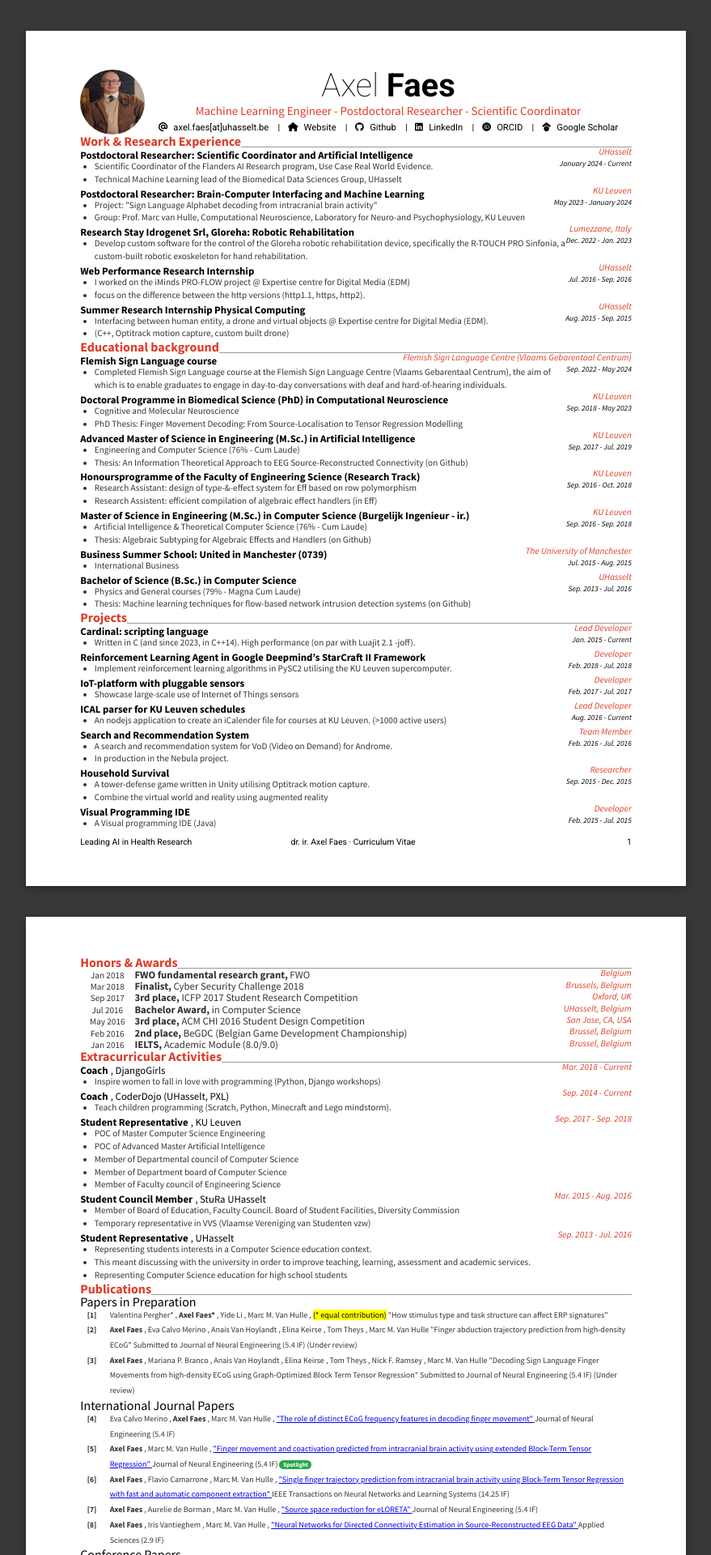
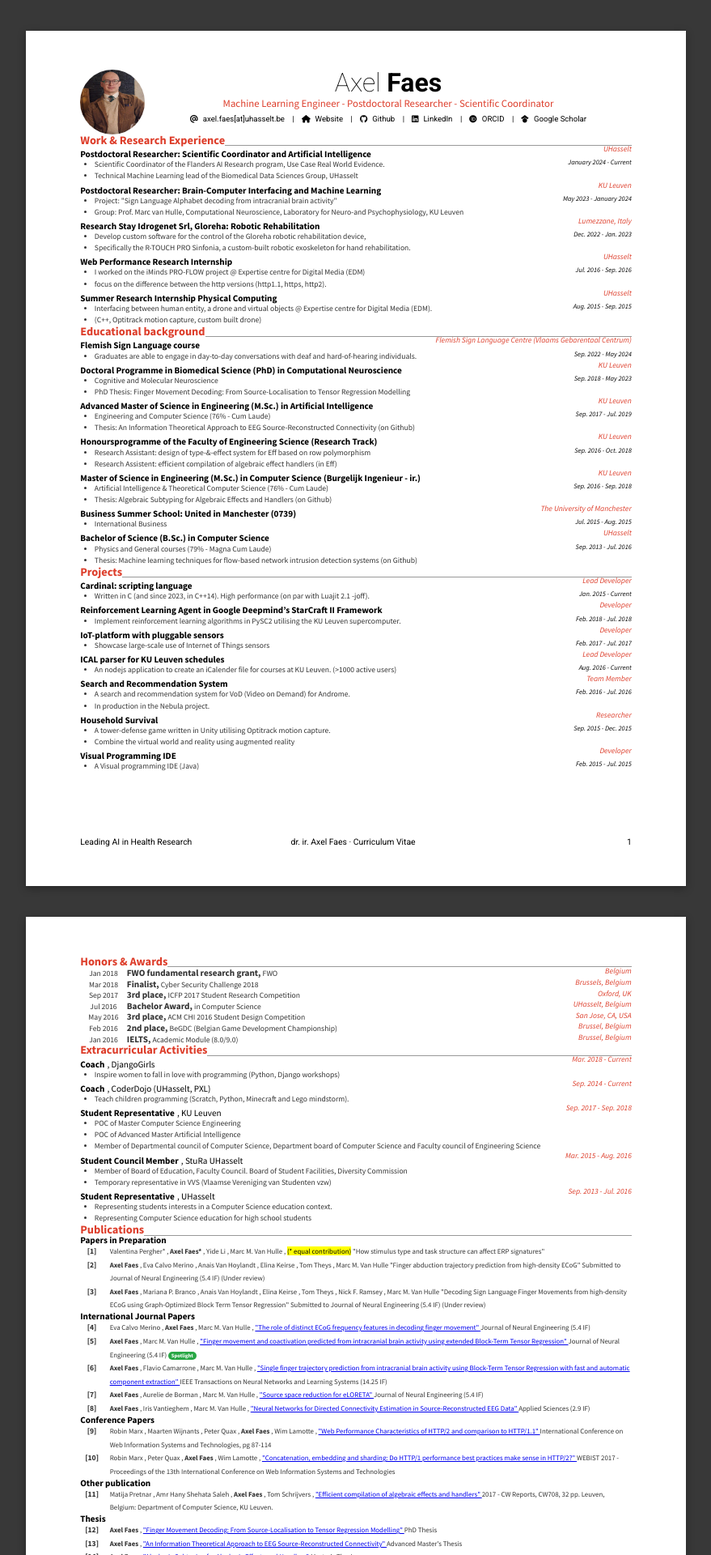
Before and after one commit to TheAxeC/theaxec.github.io, a Jekyll site: the page built from _pages/cv.md, in a window 1280 px wide. Shown: the top 1920 px of the page at 81% size, without its empty margins (200-1079 px from the left). Built offline with Jekyll 4.4.1, drawn with Linux system fonts in a browser that asks for light colours; a style sheet for code colours, icons or effects is not loaded; some of the changed text lies outside the part shown.

Commit message:
update font cv

```diff
--- a/_data/data.yml
+++ b/_data/data.yml
@@ -33,7 +33,8 @@ experience:
       duration: Dec. 2022 - Jan. 2023
       min: true
       about: |
-        Develop custom software for the control of the Gloreha robotic rehabilitation device, specifically the R-TOUCH PRO Sinfonia, a custom-built robotic exoskeleton for hand rehabilitation.
+        Develop custom software for the control of the Gloreha robotic rehabilitation device,
+        Specifically the R-TOUCH PRO Sinfonia, a custom-built robotic exoskeleton for hand rehabilitation.
       cover: /assets/images/covers/about-researchstay.webp
 
     - title: "Web Performance Research Internship"
@@ -62,7 +63,7 @@ education:
       duration: Sep. 2022 - May 2024
       min: true
       about: |
-        Completed Flemish Sign Language course at the Flemish Sign Language Centre (Vlaams Gebarentaal Centrum), the aim of which is to enable graduates to engage in day-to-day conversations with deaf and hard-of-hearing individuals.
+        Graduates are able to engage in day-to-day conversations with deaf and hard-of-hearing individuals.
       cover: /assets/images/covers/about-sign.webp
 
     - title: Doctoral Programme in Biomedical Science (PhD) in Computational Neuroscience
@@ -258,9 +259,7 @@ extracurricular:
       about: |
         POC of Master Computer Science Engineering
         POC of Advanced Master Artificial Intelligence
-        Member of Departmental council of Computer Science
-        Member of Department board of Computer Science
-        Member of Faculty council of Engineering Science
+        Member of Departmental council of Computer Science, Department board of Computer Science and Faculty council of Engineering Science
       cover: /assets/images/covers/about-representative.webp
 
     - title: Student Council Member
@@ -276,6 +275,5 @@ extracurricular:
       duration: Sep. 2013 - Jul. 2016
       about: |
         Representing students interests in a Computer Science education context.
-        This meant discussing with the university in order to improve teaching, learning, assessment and academic services.
         Representing Computer Science education for high school students
       cover: /assets/images/covers/about-representative.webp
--- a/_includes/widgets/pub_cv.html
+++ b/_includes/widgets/pub_cv.html
@@ -1,7 +1,8 @@
 {% assign publications = include.publications %}
 {% assign i = include.i %}
 
-{{publications.title}}
+<div class="section__subheading">{{publications.title}}</div>
+
 <table>
     {% for item in publications.papers %}
     {% if item.hide != true %}
--- a/_layouts/cv.html
+++ b/_layouts/cv.html
@@ -3,7 +3,7 @@
 <head>
     <title>{{ page.title }} - {{ site.data.website.header.intro }}</title>
     <meta charset="UTF-8">
-    <script defer src="https://use.fontawesome.com/releases/v6.5.1/js/all.js" integrity="sha384-8iPTk2s/jMVj81dnzb/iFR2sdA7u06vHJyyLlAd4snFpCl/SnyUjRrbdJsw1pGIl" crossorigin="anonymous" ></script>
+    <script defer src="https://use.fontawesome.com/releases/v6.5.1/js/all.js" integrity="sha384-3ve3u7etWcm2heCe4TswfZSAYSg2jR/EJxRHuKM5foOiKS8IJL/xRlvmjCaHELBz" crossorigin="anonymous" ></script>
 
     <link rel="stylesheet" href="https://cdnjs.cloudflare.com/ajax/libs/font-awesome/6.5.1/css/all.min.css" integrity="sha512-DTOQO9RWCH3ppGqcWaEA1BIZOC6xxalwEsw9c2QQeAIftl+Vegovlnee1c9QX4TctnWMn13TZye+giMm8e2LwA==" crossorigin="anonymous">
     <link rel="stylesheet" href="https://cdnjs.cloudflare.com/ajax/libs/academicons/1.9.1/css/academicons.min.css" integrity="sha512-b1ASx0WHgVFL5ZQhTgiPWX+68KjS38Jk87jg7pe+qC7q9YkEtFq0z7xCglv7qGIs/68d3mAp+StfC8WKC5SSAg==" crossorigin="anonymous" />
--- a/_pages/cv.md
+++ b/_pages/cv.md
@@ -219,21 +221,3 @@ permalink: /cv
         <span class="footer__pageNum">3</span>
     </footer>
 </div>
-
-<div class="page-break"></div>
-
-<div class="page">
-    <section class="publications">
-    <div class="section__heading">
-        <h1>{{site.data.publications.secondary-title}}</h1>
-        <span class="section__heading-underline"></span>
-    </div>
-    {% include widgets/pub_cv.html i=0
-        publications=site.data.publications.news %}
-    </section>
-    <footer>
-        <span class="footer__date">{{site.data.website.description.subtitle}}</span>
-        <span class="footer__text">{{site.data.website.description.title}} · {{site.data.data.personal.footer}}</span>
-        <span class="footer__pageNum">4</span>
-    </footer>
-</div>
--- a/assets/css/resume.css
+++ b/assets/css/resume.css
@@ -69,18 +69,18 @@ img {
   text-align: center; }
   .about-me .about-me__name {
     font-weight: 100;
-    font-size: 2.5em; }
+    font-size: 2em; }
     .about-me .about-me__name .about-me__last-name {
       font-weight: 700; }
   .about-me h6 {
-    font-size: 0.7em;
+    font-size: 0.6em;
     line-height: 1.4em; }
   .about-me .about-me__position {
     margin-top: 0.1em;
     color: #DD3D2A;
     font-family: 'Source Sans Pro';
     /* font-variant: small-caps; */
-    font-size: 0.9333rem; }
+    font-size: 0.8rem; }
   .about-me .about-me__address {
     font-weight: 500;
     font-style: italic;
@@ -104,7 +104,7 @@ section {
   section .section__heading {
     color: #DD3D2A;
     font-weight: 700;
-    font-size: 1rem;
+    font-size: 0.9rem;
     margin-bottom: 0em;
     display: flex;
     flex-direction: row; }
@@ -125,69 +125,73 @@ section {
         float: right; }
       section .section__item > div .section__subheading {
         font-weight: 600;
-        font-size: 0.8rem;
+        font-size: 0.7rem;
+      }
+      div .section__subheading {
+        font-weight: 600;
+        font-size: 0.7rem;
       }
       section .section__item > div .section__subheading_second {
         /* font-weight: 600;  */
-        font-size: 0.8rem;
+        font-size: 0.7rem;
       }
       section .section__item > div .section__element {
         /* font-weight: 600;  */
-        font-size: 0.8rem;
+        font-size: 0.7rem;
       }
 
       section .section__item > div .section__location {
         color: #DD3D2A;
-        font-size: 0.7rem;
+        font-size: 0.6rem;
         font-style: italic; }
       section .section__item > div .section__subsubheading {
-        font-size: 0.7rem;
+        font-size: 0.6rem;
         font-weight: 500;
         font-variant: small-caps;
         color: #5D5D5D; }
       section .section__item > div .section__date-range {
-        font-size: 0.6rem;
+        font-size: 0.53rem;
         font-weight: 500;
         font-style: italic; }
   section ul {
     margin-left: 1.1rem;
     margin-top: 0rem;
-    font-size: 0.7rem;
+    font-size: 0.6rem;
     line-height: 1.1em; }
     section ul li {
-      font-size: 0.7rem; }
+      font-size: 0.6rem; }
     section ul li {
       margin-bottom: 0rem; }
   section ul, section table {
-    font-size: 0.9rem;
+    font-size: 0.8rem;
     color: #333333; }
 
 .awards table tr td.publications__date {
   width: 6em;
-  font-size: 0.7rem;
+  font-size: 0.6rem;
   text-align: center;
   font-weight: normal;
 }
 
 .awards table tr td.section__award {
-  width: 36.83em;
+  width: 43.12em;
 }
 
 
 .awards table tr td *.section__subheading {
   font-weight: 600;
   width: 9em;
-  font-size: 0.8rem;
+  font-size: 0.7rem;
 }
 .awards table tr td *.section__element {
   /* font-weight: 600;  */
-  font-size: 0.8rem;
+  font-size: 0.6rem;
   width: 32em;
 }
 
 .awards table tr td.section__location {
   color: #DD3D2A;
-  font-size: 0.7rem;
+  font-size: 0.6rem;
   font-style: italic;
   float: right;
 }
@@ -211,7 +215,7 @@ span.authors {
 
 .publications table tr td:not(:first-child) {
   /* color: #DD3D2A;  */
-  font-size: 0.63rem;}
+  font-size: 0.55rem;}
 
 .publications table tr {
   line-height: 1.3em; }
```
Also changed, not shown: other parts of _pages/cv.md (+4 -2 lines).
